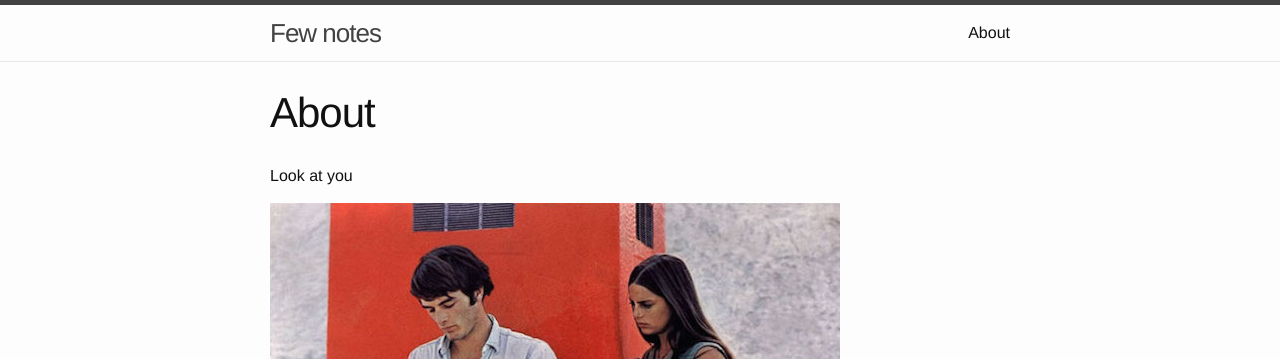
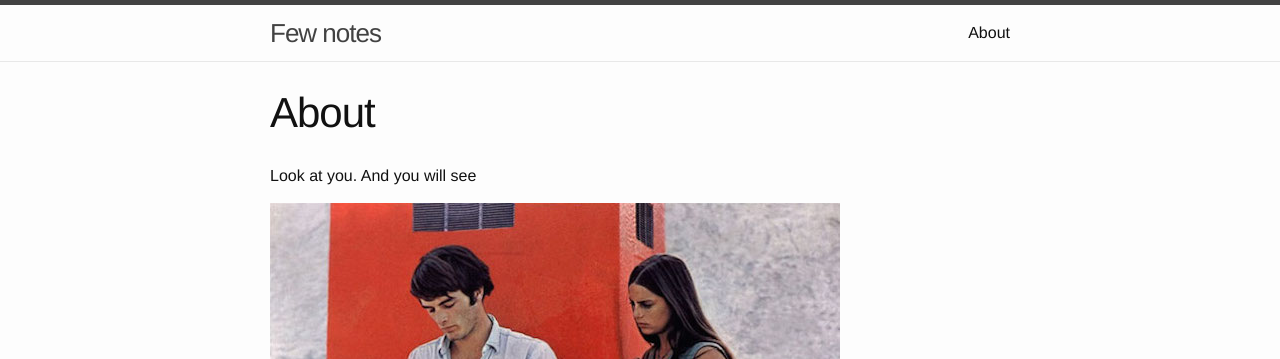
Before and after one commit to patgod85/patgod85.github.io, a Jekyll site: the page built from about.md, in a window 1280 px wide. Shown: the top 359 px of the page. Built offline with Jekyll 4.4.1, drawn with Linux system fonts in a browser that asks for light colours.

```diff
--- a/_config.yml
+++ b/_config.yml
@@ -17,7 +17,8 @@ url: "https://patgod85.github.io" # the base hostname & protocol for your site
 github_username:  patgod85
 permalink: pretty
 
-exclude: [README.MD, Gemfile, Gemfile.lock, git-publish-io.bat]
+exclude: [README.MD, Gemfile, Gemfile.lock]
+include: [git-publish-io.bat]
 
 # Build settings
 markdown: kramdown
--- a/about.md
+++ b/about.md
@@ -4,6 +4,6 @@ title: About
 permalink: /about/
 ---
 
-Look at you
+Look at you. And you will see
 
 ![Всё что я хотел рассказать о войне во Вьетнаме](/assets/images/zabriskiepoint.jpg)
```
Also changed, not shown: 1 other file.
